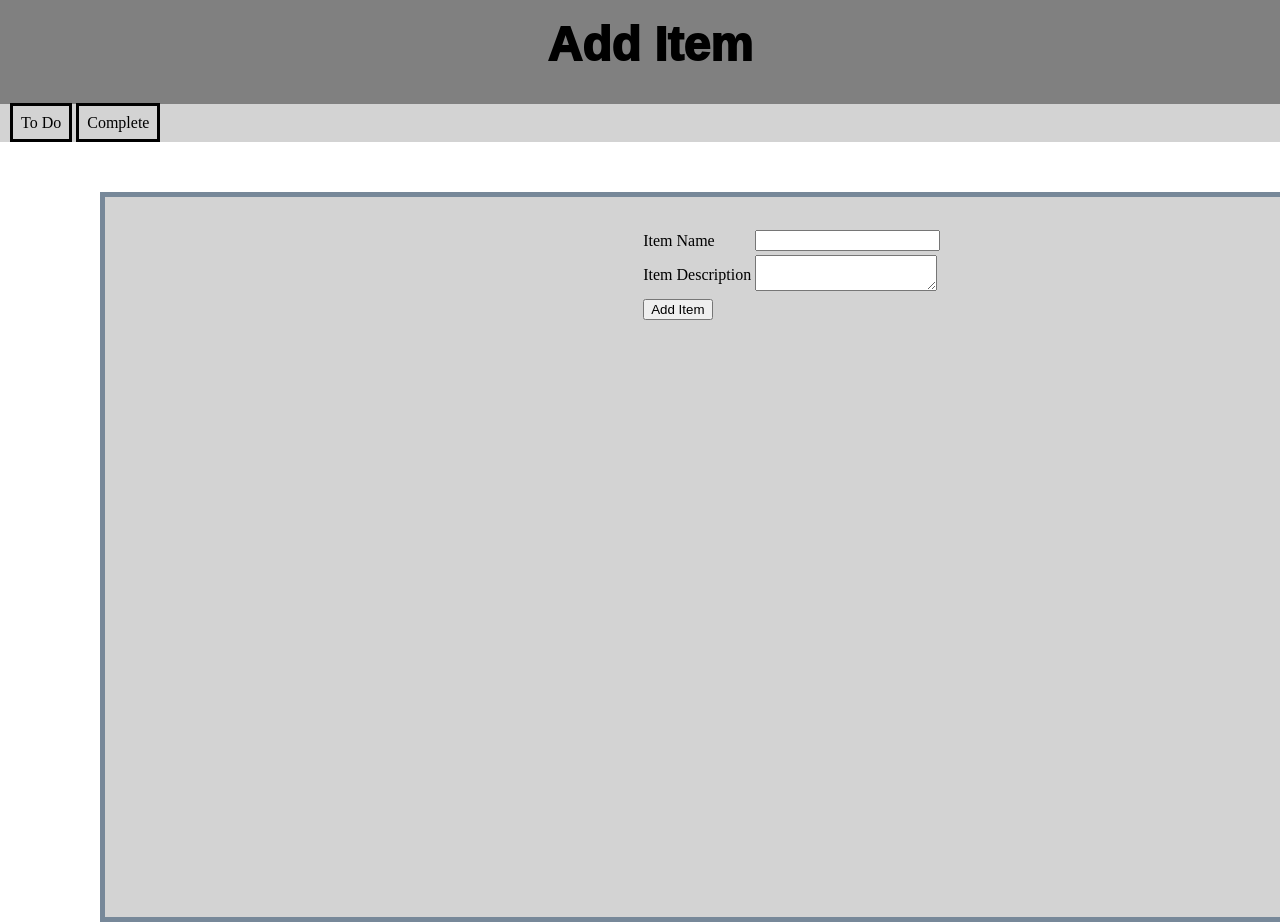
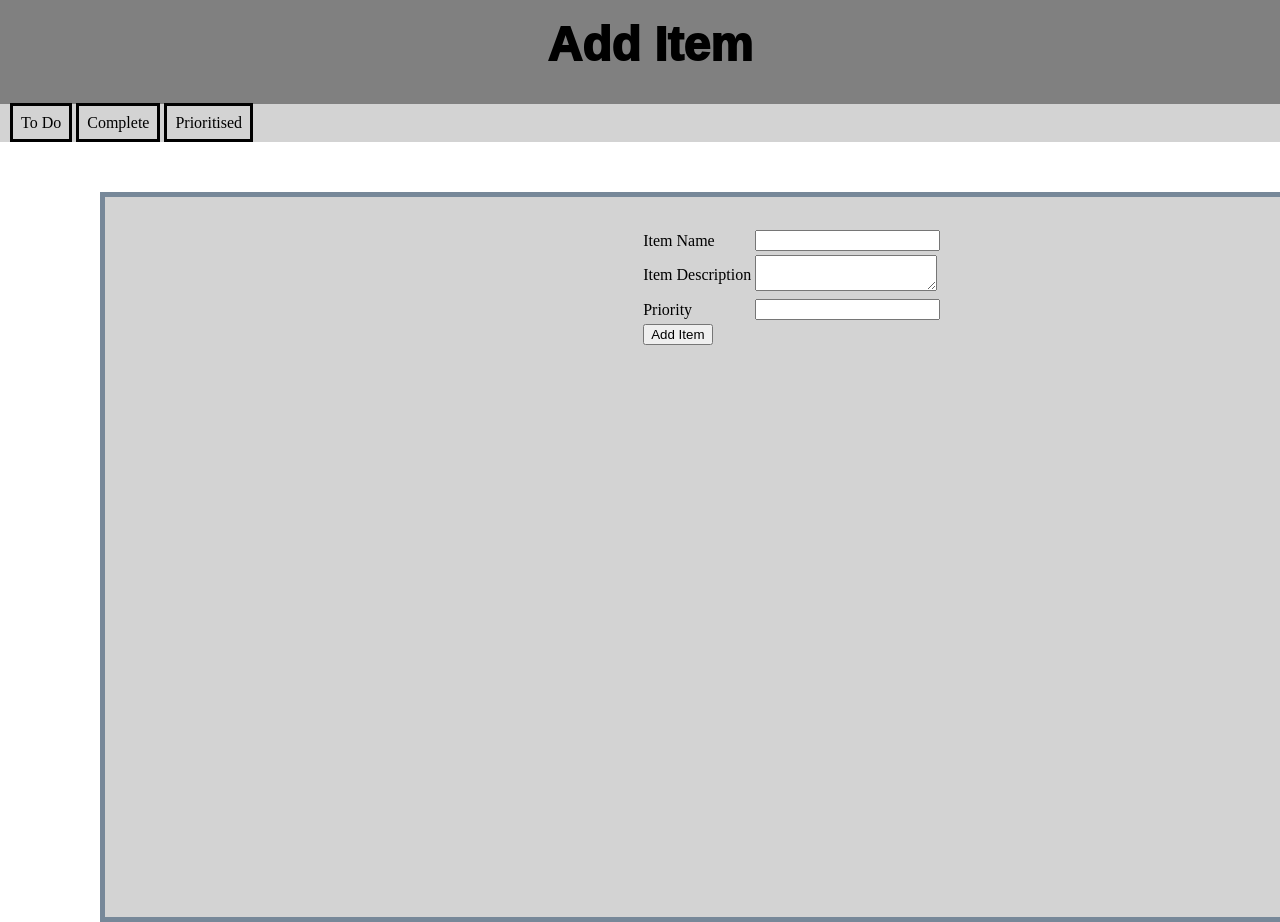
Before and after one commit to GRitchie1/Balena_ToDoList, a Flask app: page /add_item in a window 1280 px wide. Run offline with Flask 2, Linux system fonts and the light colour scheme; some libraries are stand-ins or nearby versions.

Commit message:
Add item priorities
Add ability to set a priority for an item, ordered list by priority

```diff
--- a/todolist/src/forms.py
+++ b/todolist/src/forms.py
@@ -1,5 +1,5 @@
 from flask_wtf import FlaskForm
-from wtforms import StringField, SubmitField, TextAreaField, RadioField, DecimalField
+from wtforms import StringField, SubmitField, TextAreaField, RadioField, IntegerField
 from wtforms.validators import DataRequired
 
 class FieldsRequiredForm(FlaskForm):
@@ -14,6 +14,7 @@ categories = [(False,"To Do"), (True, "Complete")]
 class AddItemForm(FieldsRequiredForm):
   name  = StringField("Item Name", validators=[DataRequired()])
   description = TextAreaField("Item Description", validators=[DataRequired()])
+  priority = IntegerField("Priority", validators=[DataRequired()])
   submit = SubmitField("Add Item")
 
 class AddStepForm(FieldsRequiredForm):
@@ -23,4 +24,5 @@ class AddStepForm(FieldsRequiredForm):
 class EditItemForm(FieldsRequiredForm):
   name  = StringField("Item Name", validators=[DataRequired()])
   description = TextAreaField("Item Description", validators=[DataRequired()])
+  priority = IntegerField("Priority", validators=[DataRequired()])
   submit = SubmitField("Save Changes")
--- a/todolist/src/main.py
+++ b/todolist/src/main.py
@@ -13,7 +13,7 @@ app.config['SQLALCHEMY_DATABASE_URI'] = 'sqlite:////data/toDoListDB.db'
 app.config['SQLALCHEMY_TRACK_MODIFICATIONS'] = False #to supress warning
 db = SQLAlchemy(app)
 
-categories = {"todo":"To Do","complete":"Complete",}
+categories = {"todo":"To Do","complete":"Complete","prioritised":"Prioritised",}
 
 
 random_item = { 'name': ''}
@@ -28,6 +28,7 @@ class Item(db.Model):
     snoozed = db.Column(db.Boolean, default=False, nullable=False)
     steps = db.relationship('Step', backref='item', lazy = 'dynamic', cascade = "all, delete, delete-orphan")
     snooze_count = db.Column(db.Integer, default=0)
+    priority = db.Column(db.Integer, unique = False, default=0) #Steps placement
 
     def __repr__(self):
         return "Item ID: {}, Name: {}, Description: {}, Snoozed: {}, Complete: {}".format(self.id, self.name, self.description, self.snoozed, self.complete)
@@ -83,6 +84,8 @@ def list(category):
         list_items = Item.query.filter(Item.complete == False)
     elif category == "complete":
         list_items = Item.query.filter(Item.complete == True)
+    elif category == "prioritised":
+        list_items = Item.query.filter(Item.complete == False).order_by(Item.priority)
     else:
         list_items = Item.query.all()
 
@@ -174,13 +177,20 @@ def add_item_submit():
     add_item_form = AddItemForm()
     if add_item_form.validate_on_submit():
 
-        item = Item(name = add_item_form.name.data, description = add_item_form.description.data)
+        if edit_item_form.priority.data > 99:
+            priority = 99
+        elif edit_item_form.priority.data < 0:
+            priority = 0
+        else:
+            priority = edit_item_form.priority.data
+
+        item = Item(name = add_item_form.name.data, description = add_item_form.description.data, priority = priority)
         db.session.add(item)
         try:
             db.session.commit()
         except Exception:
             db.session.rollback()
-    return(redirect(url_for("list",category = "todo")))
+        return(redirect(url_for("list",category = "todo")))
 
 
 #Edit Items
@@ -239,7 +249,7 @@ def edit_item(item_id):
             up_step.number = up_step.number + 1
             db.session.commit()
 
-    return(render_template("edit_item.html",categories=categories, item=item, steps = Step.query.filter(Step.item_id == item.id).order_by(Step.number), edit_item = EditItemForm(name=item.name,description=item.description), add_step = AddStepForm()))
+    return(render_template("edit_item.html",categories=categories, item=item, steps = Step.query.filter(Step.item_id == item.id).order_by(Step.number), edit_item = EditItemForm(name=item.name,description=item.description,priority=item.priority), add_step = AddStepForm()))
 
 @app.route("/<item_id>/edit_item_submit", methods=["POST"])
 def edit_item_submit(item_id):
@@ -249,6 +259,13 @@ def edit_item_submit(item_id):
         item = Item.query.get(item_id)
         item.name = edit_item_form.name.data
         item.description = edit_item_form.description.data
+
+        if edit_item_form.priority.data > 99:
+            item.priority = 99
+        elif edit_item_form.priority.data < 0:
+            item.priority = 0
+        else:
+            item.priority = edit_item_form.priority.data
         db.session.commit()
     return(redirect(url_for("item",item_id = item_id)))
 
--- a/todolist/src/templates/add_item.html
+++ b/todolist/src/templates/add_item.html
@@ -38,6 +38,10 @@
           <td>{{add_item.description()}}</td>
         </tr>
         <tr>
+          <td>{{add_item.priority.label}}</td>
+          <td>{{add_item.priority()}}</td>
+        </tr>
+        <tr>
           <td>{{add_item.submit()}}</td>
         </tr>
       </tbody>
--- a/todolist/src/templates/edit_item.html
+++ b/todolist/src/templates/edit_item.html
@@ -45,6 +45,10 @@
               <tr>
                 <td>{{edit_item.description.label}}</td>
                 <td>{{edit_item.description()}}</td>
+              </tr>
+              <tr>
+                <td>{{edit_item.priority.label}}</td>
+                <td>{{edit_item.priority()}}</td>
               </tr>
               <tr>
                 <td>{{edit_item.submit()}}</td>
--- a/todolist/src/templates/items.html
+++ b/todolist/src/templates/items.html
@@ -32,6 +32,8 @@
 
 
       <div class = "item-description">
+      <h3>Priority</h3>
+      <p> {{item.priority}} </p>
       <h3>Description</h3>
       <p> {{item.description}} </p>
       </div>
```
Also changed, not shown: todolist/src/templates/lists.html (+15 -2 lines).
